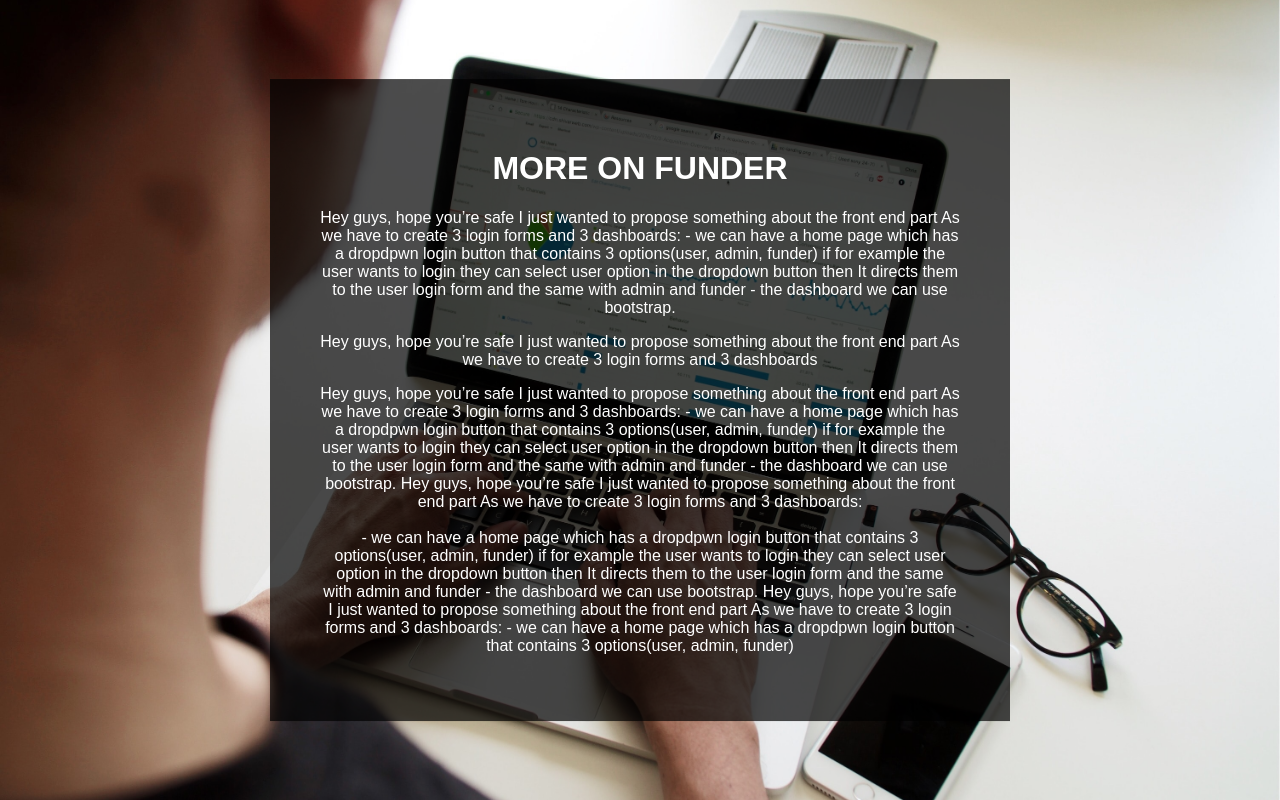
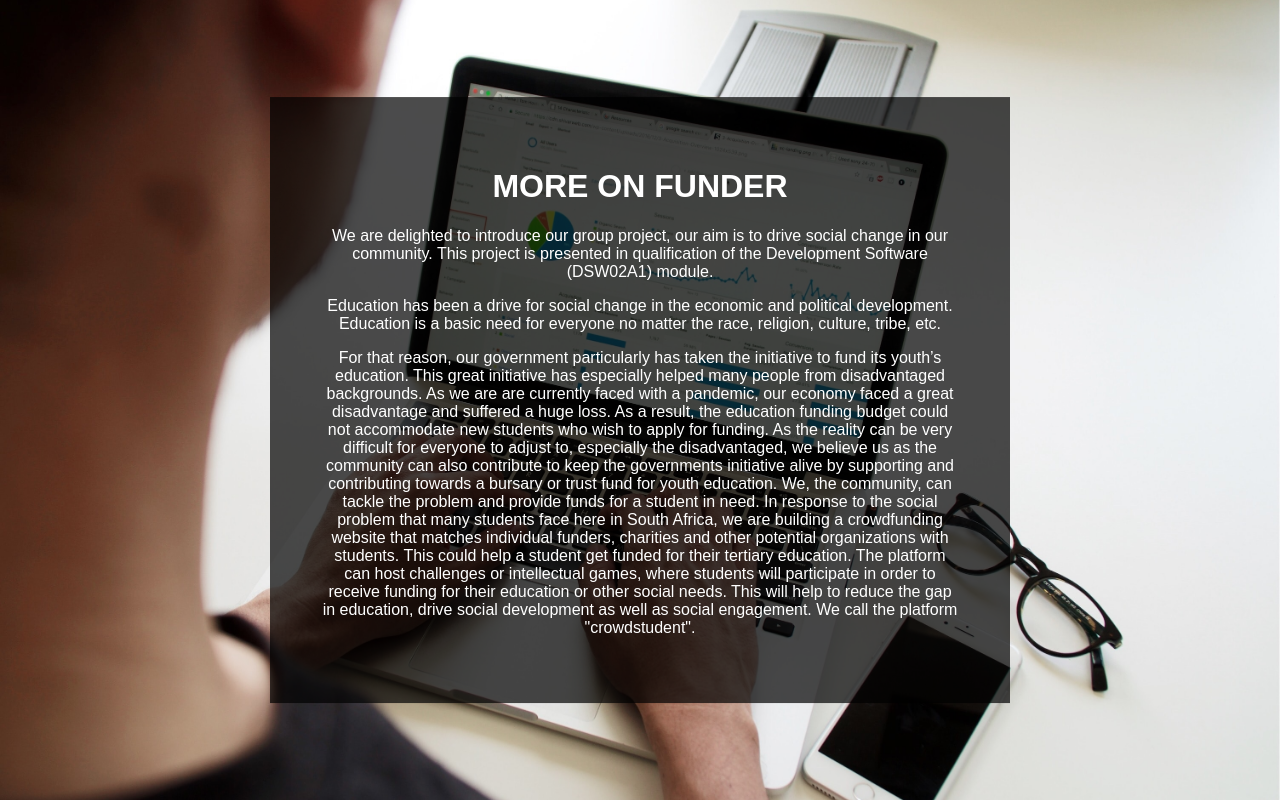
Before and after one commit to Crowdstudent/fundme, a PHP site: page /more/more.html in a window 1280 px wide. Run offline with PHP 8.4, Linux system fonts and the light colour scheme.

Commit message:
again commit

```diff
--- a/more/more.html
+++ b/more/more.html
@@ -12,27 +12,13 @@
 		<div class="main">
 			<h1>MORE ON FUNDER</h1>
 			<p>
-				Hey guys, hope you’re safe
-				I just wanted to propose something about the front end part As we have to create 3 login forms and 3 dashboards:
-				- we can have a home page which has a dropdpwn login button that contains 3 options(user, admin, funder) if for example the user wants to login they can select user option in the dropdown button then It directs them to the user login form and the same with admin and funder
-				- the dashboard we can use bootstrap.
+				We are delighted to introduce our group project, our aim is to drive social change in our community. This project is presented in qualification of the Development Software (DSW02A1) module.
 			</p>
 			<p>
-				Hey guys, hope you’re safe
-				I just wanted to propose something about the front end part As we have to create 3 login forms and 3 dashboards
+				Education has been a drive for social change in the economic and political development. Education is a basic need for everyone no matter the race, religion, culture, tribe, etc.
 			</p>
 			<p>
-				Hey guys, hope you’re safe
-				I just wanted to propose something about the front end part As we have to create 3 login forms and 3 dashboards:
-				- we can have a home page which has a dropdpwn login button that contains 3 options(user, admin, funder) if for example the user wants to login they can select user option in the dropdown button then It directs them to the user login form and the same with admin and funder
-				- the dashboard we can use bootstrap.
-				Hey guys, hope you’re safe
-				I just wanted to propose something about the front end part As we have to create 3 login forms and 3 dashboards:<br><br>
-				- we can have a home page which has a dropdpwn login button that contains 3 options(user, admin, funder) if for example the user wants to login they can select user option in the dropdown button then It directs them to the user login form and the same with admin and funder
-				- the dashboard we can use bootstrap.
-				Hey guys, hope you’re safe
-				I just wanted to propose something about the front end part As we have to create 3 login forms and 3 dashboards:
-				- we can have a home page which has a dropdpwn login button that contains 3 options(user, admin, funder)
+				For that reason, our government particularly has taken the initiative to fund its youth’s education. This great initiative has especially helped many people from disadvantaged backgrounds. As we are are currently faced with a pandemic, our economy faced a great disadvantage and suffered a huge loss. As a result, the education funding budget could not accommodate new students who wish to apply for funding. As the reality can be very difficult for everyone to adjust to, especially the disadvantaged, we believe us as the community can also contribute to keep the governments initiative alive by supporting and contributing towards a bursary or trust fund for youth education. We, the community, can tackle the problem and provide funds for a student in need. In response to the social problem that many students face here in South Africa, we are building a crowdfunding website that matches individual funders, charities and other potential organizations with students. This could help a student get funded for their tertiary education. The platform can host challenges or intellectual games, where students will participate in order to receive funding for their education or other social needs. This will help to reduce the gap in education, drive social development as well as social engagement. We call the platform "crowdstudent".
 			</p>
 		</div>
 	</div>
--- a/userlogin/user/db/test_db.sql
+++ b/userlogin/user/db/test_db.sql
@@ -3,7 +3,6 @@
 -- https://www.phpmyadmin.net/
 --
 -- Host: 127.0.0.1
--- Generation Time: Dec 14, 2020 at 12:51 PM
 -- Server version: 10.4.6-MariaDB
 -- PHP Version: 7.3.9
 
```
Also changed, not shown: README.md, more/more.css (line endings or trailing spaces), 2 other files.
